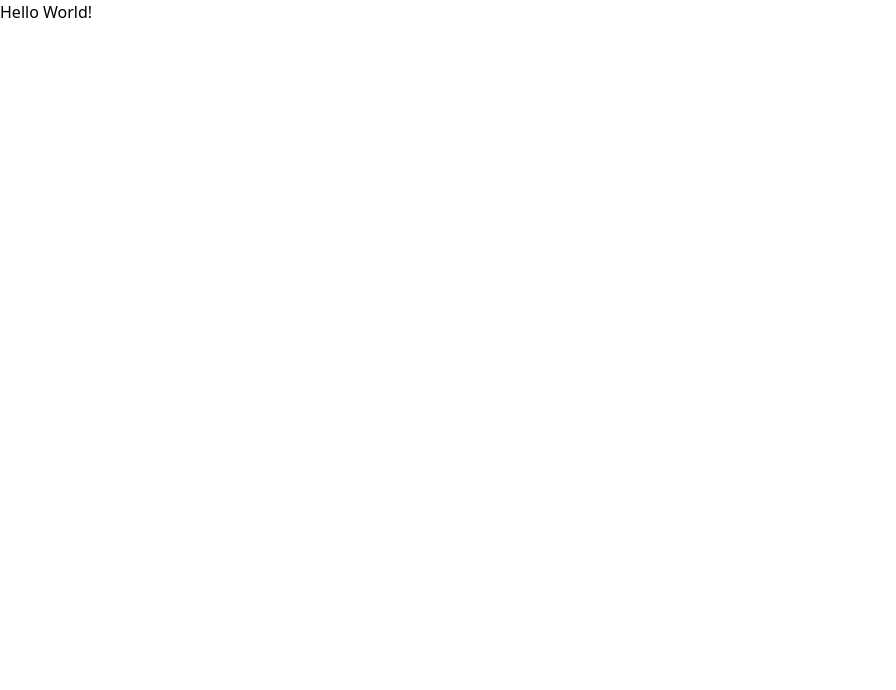
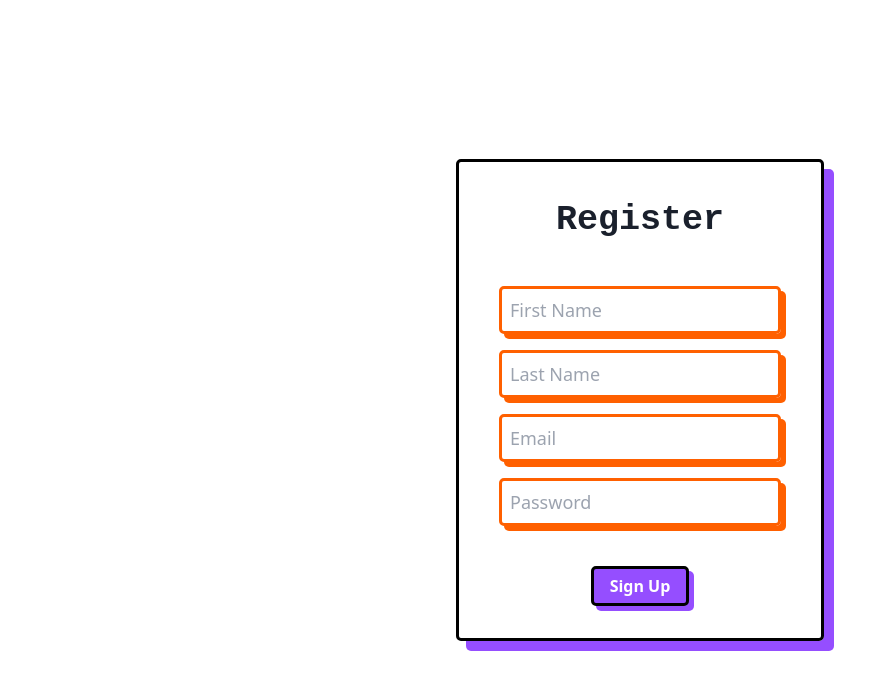
Before and after one commit to adasha-enterprises/geek-collectors-network, a React app in the folder apps/frontend/: page / in a window 1280 px wide. Shown: the top 690 px of the page, without its empty margins (0-896 px from the left). Built offline with nearby package versions, Linux system fonts and the light colour scheme.

Commit message:
feat(frontend): add theme configuration and initial components
Added components folder with initial components; added theme folder with reusable theme elements

```diff
--- /dev/null
+++ b/apps/frontend/src/components/CardSpacer.tsx
@@ -0,0 +1,22 @@
+import React from "react";
+import { Box, BoxProps } from "@chakra-ui/react";
+
+interface CardSpacerProps extends BoxProps {
+  children: React.ReactNode;
+}
+
+function CardSpacer({ children, ...props }: CardSpacerProps) {
+  return (
+    <Box
+      margin={8}
+      display={"flex"}
+      flexDirection={"column"} // Stacks all children vertically
+      alignItems={"center"} // Centers children on cross-axis (horizontally)
+      {...props} // Allow additional BoxProps for customization
+    >
+      {children}
+    </Box>
+  );
+}
+
+export default CardSpacer;
--- /dev/null
+++ b/apps/frontend/src/components/CustomButton.tsx
@@ -0,0 +1,20 @@
+import React from "react";
+import { Button, ButtonProps, useTheme } from "@chakra-ui/react";
+
+function CustomButton(props: ButtonProps) {
+  const theme = useTheme();
+
+  return (
+    <Button
+      color={theme.colors.primaryWhite}
+      backgroundColor={theme.colors.primaryPurple}
+      borderRadius={5}
+      boxShadow={`5px 5px ${theme.colors.primaryPurple}`}
+      border={"3px solid"}
+      borderColor={theme.colors.primaryBlack}
+      {...props}
+    ></Button>
+  );
+}
+
+export default CustomButton;
--- /dev/null
+++ b/apps/frontend/src/components/CustomInput.tsx
@@ -0,0 +1,23 @@
+import React from "react";
+import { Input, InputProps, useTheme } from "@chakra-ui/react";
+
+function CustomInput(props: InputProps) {
+  const theme = useTheme();
+
+  return (
+    <Input
+      margin={2} // Default margin
+      padding={2} // Default padding
+      border={"3px solid"}
+      borderColor={theme.colors.primaryOrange}
+      isRequired={true}
+      borderRadius={5}
+      boxShadow={`5px 5px ${theme.colors.primaryOrange}}`}
+      size={"lg"}
+      width={"auto"}
+      {...props}
+    ></Input>
+  );
+}
+
+export default CustomInput;
--- /dev/null
+++ b/apps/frontend/src/components/Registration.tsx
@@ -0,0 +1,37 @@
+import React from "react";
+
+import CustomInput from "./CustomInput";
+import RegistrationCard from "./RegistrationCard";
+import CustomButton from "./CustomButton";
+import CardSpacer from "./CardSpacer";
+import { Text } from "@chakra-ui/react";
+
+function Registration() {
+  return (
+    <RegistrationCard>
+      <CardSpacer>
+        <Text
+          as="h1"
+          fontFamily="'IBM Plex Mono', monospace"
+          fontSize={"35"}
+          fontWeight={700}
+        >
+          Register
+        </Text>
+      </CardSpacer>
+
+      <CardSpacer>
+        <CustomInput placeholder="First Name" />
+        <CustomInput placeholder="Last Name" />
+        <CustomInput placeholder="Email" />
+        <CustomInput placeholder="Password" type="password" />
+      </CardSpacer>
+
+      <CardSpacer>
+        <CustomButton colorScheme="blue">Sign Up</CustomButton>
+      </CardSpacer>
+    </RegistrationCard>
+  );
+}
+
+export default Registration;
--- /dev/null
+++ b/apps/frontend/src/components/RegistrationCard.tsx
@@ -0,0 +1,23 @@
+import React from "react";
+import { Box, useTheme } from "@chakra-ui/react";
+
+interface RegistrationCardProps {
+  children: React.ReactNode;
+}
+
+function RegistrationCard({ children }: RegistrationCardProps) {
+  const theme = useTheme();
+
+  return (
+    <Box
+      border={"3px solid"}
+      borderRadius={5}
+      borderColor={"black"}
+      boxShadow={`10px 10px ${theme.colors.primaryPurple}`}
+    >
+      {children}
+    </Box>
+  );
+}
+
+export default RegistrationCard;
--- a/apps/frontend/src/index.tsx
+++ b/apps/frontend/src/index.tsx
@@ -1,14 +1,28 @@
-import React from 'react';
-import ReactDOM from 'react-dom';
+import React from "react";
+import ReactDOM from "react-dom";
 
-import './global.styles.scss';
+import "./global.styles.scss";
+import Registration from "./components/Registration";
+import { Box, ChakraProvider } from "@chakra-ui/react";
+import theme from "./theme";
 
-export const App: React.FC = () => {
-   return (
-      <div className="flex">
-         <h1>Hello World!</h1>
-      </div>
-   )
+function App() {
+  return (
+    <ChakraProvider theme={theme}>
+      <Box
+        display={"flex"}
+        height={"100vh"}
+        width={"100vw"}
+        justifyContent={"center"}
+        alignItems={"center"}
+      >
+        <Registration />
+      </Box>
+    </ChakraProvider>
+  );
 }
 
-ReactDOM.render(React.createElement(App), document.getElementById('__react_app__'));
+ReactDOM.render(
+  React.createElement(App),
+  document.getElementById("__react_app__")
+);
--- /dev/null
+++ b/apps/frontend/src/theme/index.ts
@@ -0,0 +1,12 @@
+import { extendTheme } from '@chakra-ui/react';
+
+const theme = extendTheme({
+  colors: {
+    primaryPurple: '#954eff',
+    primaryOrange: '#ff6000',
+    primaryBlack: 'black',
+    primaryWhite: 'white',
+  },
+});
+
+export default theme;
```
